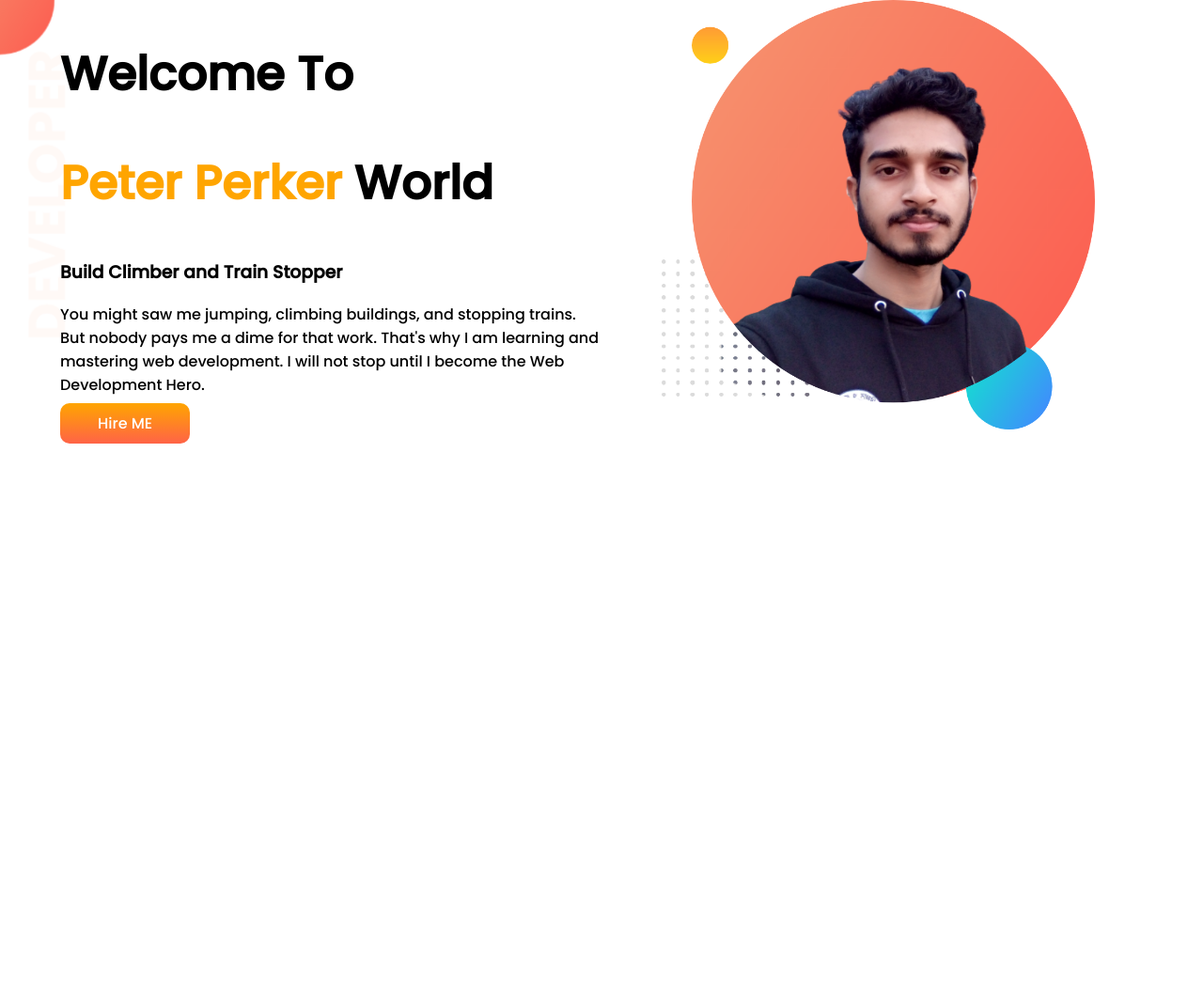
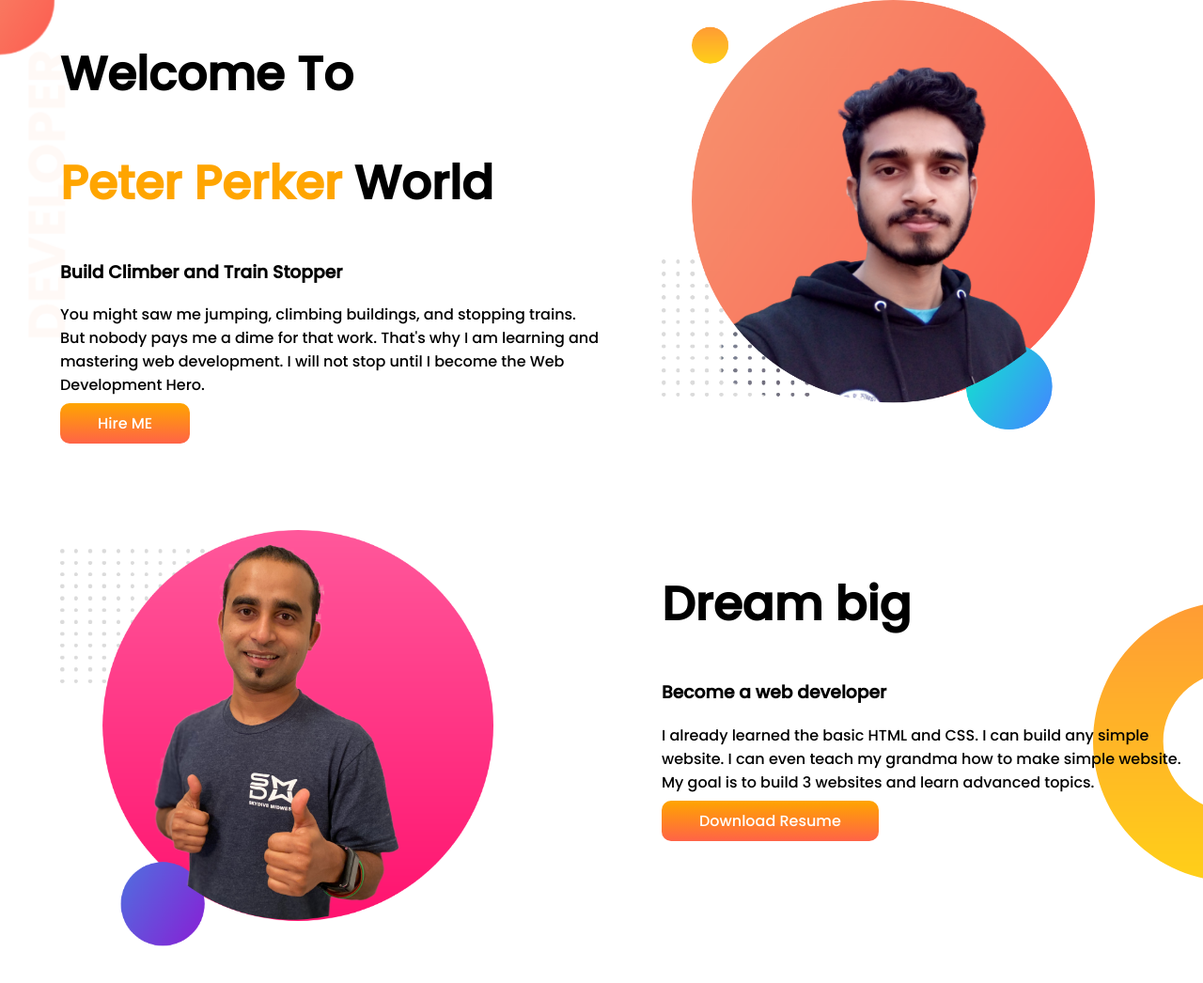
Before and after one commit to rezbanulsobuj/developer-portfolio, a plain HTML site: page index.html in a window 1280 px wide. Shown: the whole page at 94% size. Before the commit the page ends 800 px from the top, so only its background shows below. Drawn offline with Linux system fonts and the light colour scheme.

Commit message:
second add

```diff
--- a/index.html
+++ b/index.html
@@ -23,5 +23,17 @@
             <img src="sobuj.png" alt="sobuj picture">
         </div>
    </section>
+   <section class="dream-big">
+       <div class="half-width">
+           <img src="images/jhankar2.png" alt="my picture">
+       </div>
+       <div class="half-width">
+           <h1>Dream big</h1>
+           <h3>Become a web developer</h3>
+           <p>I already learned the basic HTML and CSS. I can build any simple website. I can even teach my grandma how to make simple website. My goal is to build 3 websites and learn advanced topics.</p>
+           <a target="_blank" href="https://www.linkedin.com/authwall?trk=ripf&trkInfo=AQEe5CZH-R0vhQAAAX4hcRhYPf-jQ5Ra6J247wMybpPq60YCsVcFpf1jvZK0plhL1nWchPTievxd9MSfY4WKJouzGxFJWN7yyiypYal1hMQXthxmsmve0xB5Fsv6d8rDSnIAWfM=&originalReferer=https://programminghero1.github.io/&sessionRedirect=https%3A%2F%2Fwww.linkedin.com%2Fcompany%2Fprogramminghero%2F"> Download Resume</a>
+       </div>
+
+   </section>
 </body>
 </html>
--- a/style.css
+++ b/style.css
@@ -10,6 +10,7 @@ h1{
 }
 section{
     display: flex;
+    margin-bottom: 100px;
 }
 .half-width{
     width: 50%;
@@ -32,3 +33,8 @@ a{
 background-repeat: no-repeat;
 
 }
+.dream-big{
+background-image: url(images/dream-bg.png);
+background-repeat: no-repeat;
+background-position: right;
+}
```
Also changed, not shown: 1 other file.
